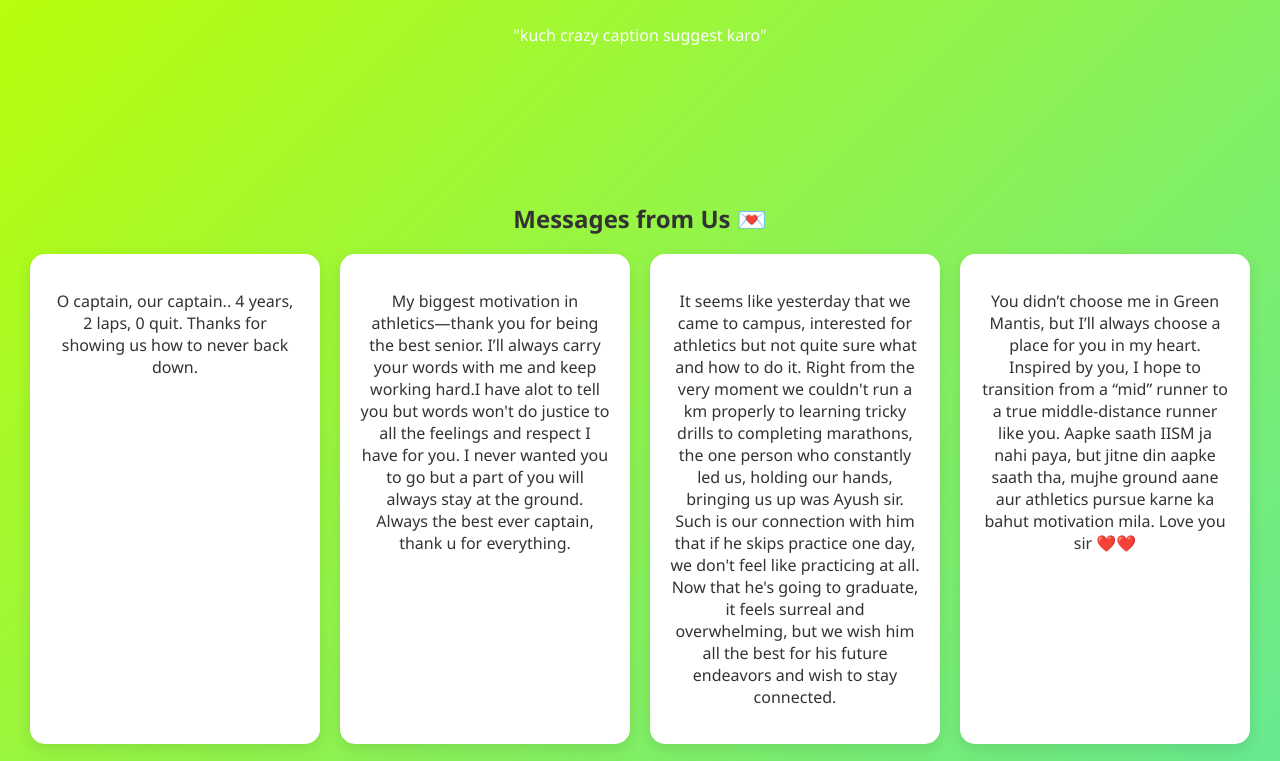
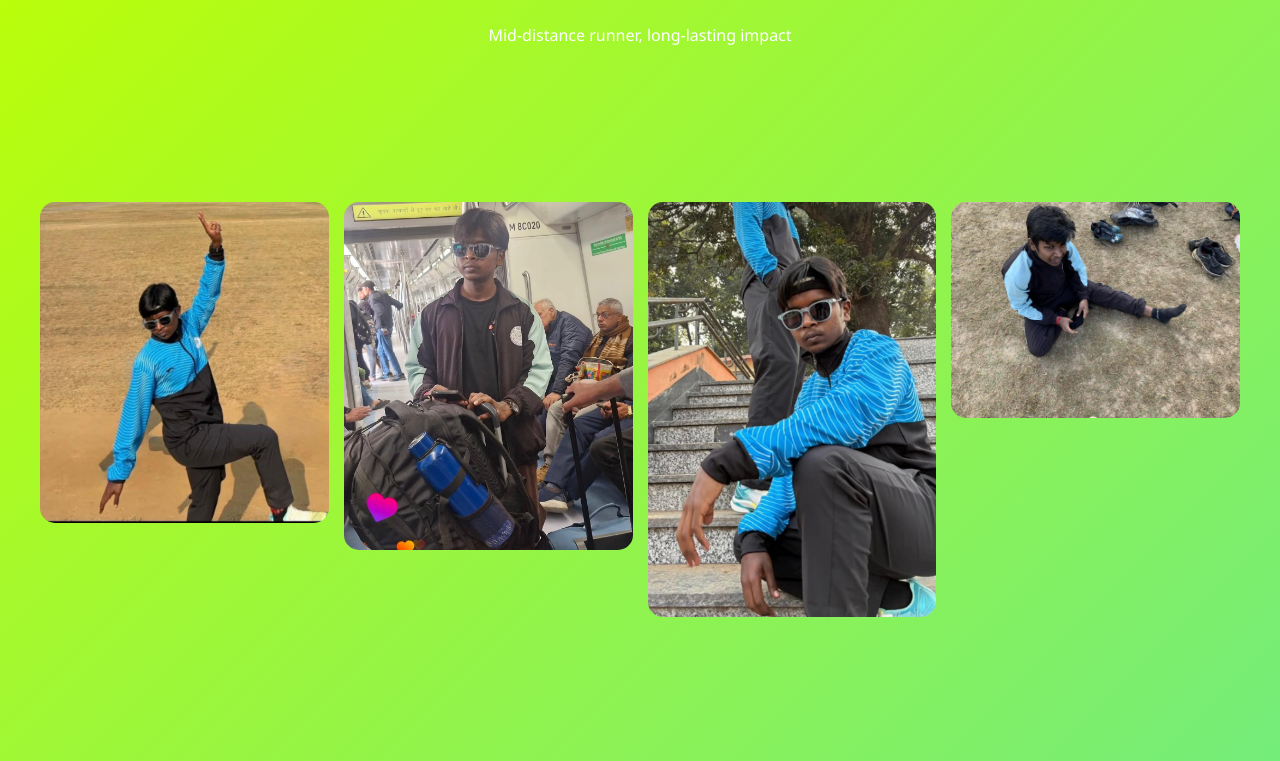
Before and after one commit to aadyaa74/ayush-sir-farewell, a plain HTML site: page index.html in a window 1280 px wide. Shown: the part 181-942 px from the top of the page. Drawn offline with Linux system fonts and the light colour scheme.

Commit message:
Update index.html - added caption

```diff
--- a/index.html
+++ b/index.html
@@ -80,7 +80,18 @@
 
     <section class="hero">
         <h1>For Ayush Sir</h1>
-        <p>"kuch crazy caption suggest karo"</p>
+        <p>Mid-distance runner, long-lasting impact</p>
+    </section>
+
+    <section>
+        <div class="gallery">
+
+            <img src="ayushsir1.jpeg">
+            <img src="ayushsir2.jpeg">
+            <img src="ayushsir3.jpeg">
+            <img src="ayushsir4.jpeg">
+
+        </div>
     </section>
 
     <section>
```
